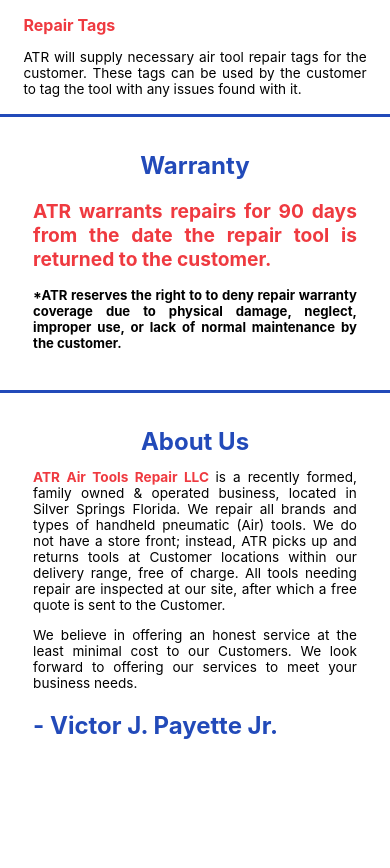
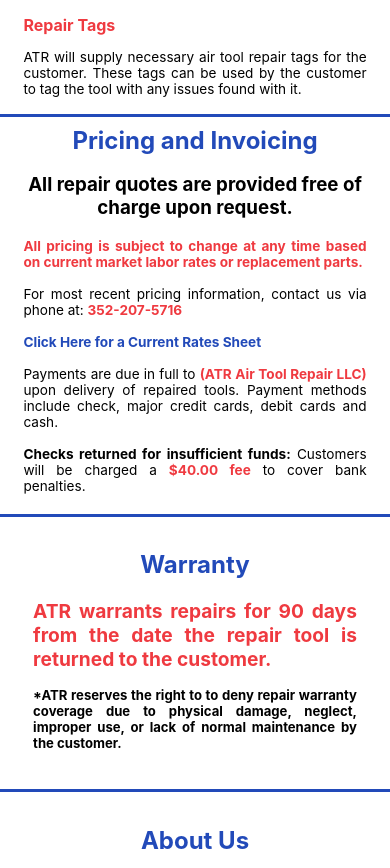
Before and after one commit to sgshryock/atrweb, a React (Create React App) app: page / in a window 390 px wide. Shown: the part 1144-2012 px from the top of the page. Before the commit the page ends 1929 px from the top, so only its background shows below. Built offline with nearby package versions, Linux system fonts and the light colour scheme.

Commit message:
Pricing and invoicing solution

```diff
--- a/src/App.js
+++ b/src/App.js
@@ -16,9 +16,9 @@ function App() {
       <Header />
       <Splash />
       <Repairs />
-      <Pricing />
+      {/* <Pricing /> */}
+      <Pickup />
       <Invoicing />
-      <Pickup />
       <Warranty />
       <About />
     </div>
--- a/src/components/invoicing/Invoicing.jsx
+++ b/src/components/invoicing/Invoicing.jsx
@@ -1,15 +1,25 @@
 import React from 'react'
 import './invoicing.css'
+import Pricing from '../../img/pricing_custom.pdf'
 
 const Invoicing = () => {
   return (
     <div className="i">
         <div className="i-wrapper">
-            <h2 className="i-title">Invoicing</h2>
+            <h2 className="i-title">Pricing and Invoicing</h2>
+            <h3 className="i-sub">All repair quotes are provided free of charge upon request.</h3>
             <p className="i-p">
-                Payments are due in full to (ATR Air Tool Repair LLC) upon delivery of repaired tools.
-                Payment methods include check, major credit cards, debit cards and cash. Checks returned for
-                in sufficient funds, Customer will be charged a $40.00 fee to cover bank penalty.
+              <span className="red">All pricing is subject to change at any time based on current
+              market labor rates or replacement parts.</span> <br /> <br />
+              For most recent pricing information, contact us via phone at: <a href="tel: 3522075716" className="i-a">352-207-5716</a>
+              <br /> <br />
+              <a href={Pricing} className="i-a blue" target="_blank">Click Here for a Current Rates Sheet</a>
+              <br /><br />
+              Payments are due in full to <span className="red">(ATR Air Tool Repair LLC)</span> upon delivery of repaired tools.
+              Payment methods include check, major credit cards, debit cards and cash.
+              <br /><br />
+              <strong>Checks returned for insufficient funds:</strong> Customers will be charged a <span className="red">$40.00 fee</span> to cover bank
+              penalties.
             </p>
         </div>
     </div>
--- a/src/components/invoicing/invoicing.css
+++ b/src/components/invoicing/invoicing.css
@@ -1,14 +1,15 @@
 .i {
-    height: 20vh;
+    height: 38vh;
     display: flex;
     justify-content: center;
     align-items: center;
+    border-top: 3px solid #224AB9;
 }
 
 .i-wrapper {
-    margin: 3vh;
+    margin: 2vh;
     height: 100%;
-    width: 90vw;
+    width: 100vw;
 }
 
 .i-title {
@@ -23,9 +24,41 @@
     margin-bottom: 5%;
 }
 
+.i-a {
+    text-decoration: none;
+    color: #EF3A40;
+    font-weight: bold;
+}
+
+.red {
+    color: #EF3A40;
+    font-weight: bold;
+}
+
+.blue {
+    color:#224AB9;
+    font-weight: bold;
+}
+
 @media screen and (max-width: 480px) {
     .i {
-        flex-direction: column;
-        display: none;
+        height: 100%;
+        margin: 0;
+        padding: 0;
+    }
+
+    .i-wrapper {
+        width: 100%;
+        margin: 0;
+    }
+
+    .i-title {
+        font-size: 1.5em;
+    }
+
+    .i-p {
+        font-size: .85em;
+        padding: 0 6vw;
+        text-align: justify;
     }
 }
--- a/src/components/pricing/Pricing.jsx
+++ b/src/components/pricing/Pricing.jsx
@@ -20,7 +20,7 @@ const Pricing = () => {
                 Example: "Broken throttle lever on the die grinder."
                 <p className="p-c-list-p2">
                   *ATR assumes the requested quote and repair are for the
-                  specified issue only. No futher tear down of the ginder would
+                  specified issue only. No further tear down of the grinder would
                   be performed. If any other abnormalities during the quote or
                   repair process are identified, ATR would notify the customer
                   for decisions going forward.
@@ -55,7 +55,7 @@ const Pricing = () => {
             missing, bad collet on grinder etc."
           </p>
           <p className="p-l-p">
-            ATR tries its best to offer competive rates for the area. Current
+            ATR tries its best to offer competitive rates for the area. Current
             local competitors' hourly rates for air tool repairs are $65-$85 an
             hour.
           </p>
```
Also changed, not shown: 1 other file (tests, documents, lock files or other folders).
